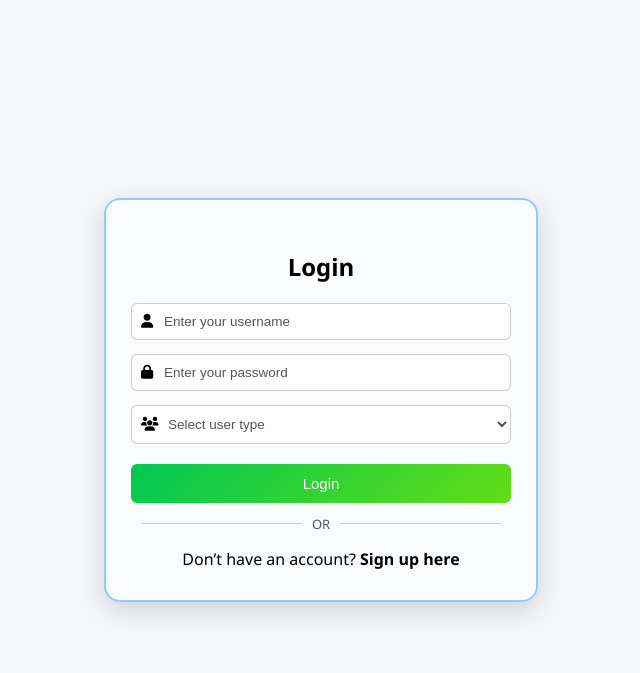
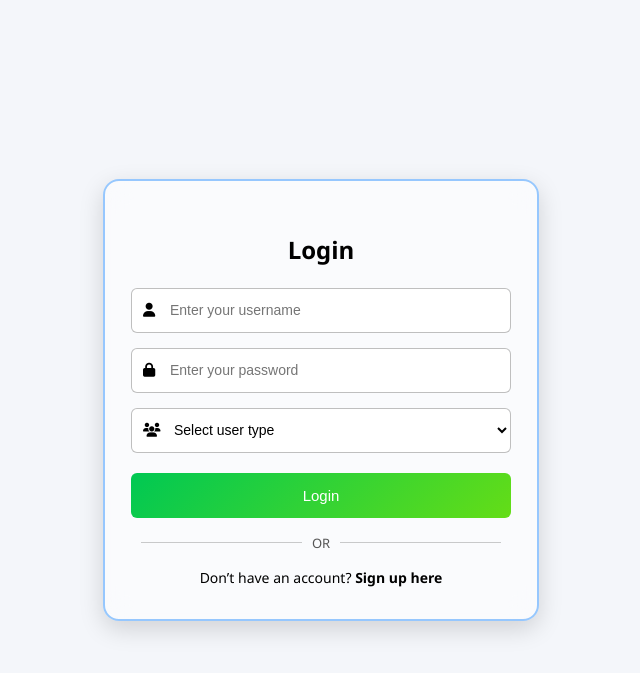
Before and after one commit to Yiee22/CSSO-SYSTEM, a PHP site: page /login.php in a window 1280 px wide. Shown: the top 673 px of the page, without its empty margins (319-959 px from the left). Run offline with PHP 8.4, Linux system fonts and the light colour scheme; some libraries are stand-ins or nearby versions.

Commit message:
Update login.php

```diff
--- a/login.php
+++ b/login.php
@@ -8,14 +8,14 @@ if ($conn->connect_error) {
 
 $message = "";
 $success = false;
-$loginSuccess = false;  // ✅ added missing
-$redirectPage = "";     // ✅ added missing
+$loginSuccess = false;
+$redirectPage = "";
 
-// LOGIN PROCESS
+// ==================== LOGIN PROCESS ====================
 if (isset($_POST['login'])) {
     $username = trim($_POST['username']);
     $password = trim($_POST['password']);
-    $usertype = $_POST['usertype'];
+    $usertype = trim($_POST['usertype']);
 
     $sql = "SELECT * FROM users WHERE username=? AND usertype=?";
     $stmt = $conn->prepare($sql);
@@ -25,8 +25,26 @@ if (isset($_POST['login'])) {
 
     if ($result->num_rows === 1) {
         $row = $result->fetch_assoc();
+        $role = strtolower($row['usertype']);
 
-        if (password_verify($password, $row['password'])) {
+        // ✅ Governor always ON, others must be status='on' or 1
+        if ($role === 'governor') {
+            $statusOk = true;
+        } else {
+            $statusOk = false;
+            if (isset($row['status'])) {
+                $statusOk = ($row['status'] == 1 || strtolower($row['status']) === 'on');
+            }
+        }
+
+        if (!$statusOk) {
+            $message = "Your account is not yet activated. Please wait for admin approval.";
+        }
+        elseif (!password_verify($password, $row['password'])) {
+            $message = "Invalid password!";
+        }
+        else {
+            // ✅ Login success
             session_regenerate_id(true);
             $_SESSION['user_id'] = $row['user_id'];
             $_SESSION['username'] = $row['username'];
@@ -40,23 +58,20 @@ if (isset($_POST['login'])) {
             } else {
                 $redirectPage = "user/user_dashboard.php";
             }
-        } else {
-            $message = "Invalid password!";
         }
     } else {
         $message = "Username or usertype not found!";
     }
 }
 
-// SIGNUP PROCESS with limits
+// ==================== SIGNUP PROCESS ====================
 if (isset($_POST['signup'])) {
     $fname = trim($_POST['first_name']);
     $lname = trim($_POST['last_name']);
     $username = trim($_POST['username']);
     $rawPassword = trim($_POST['password']);
-    $usertype = $_POST['usertype'];
+    $usertype = trim($_POST['usertype']);
 
-    // ✅ Role limits
     $limits = [
         'Governor'        => 1,
         'Vice Governor'   => 1,
@@ -70,7 +85,6 @@ if (isset($_POST['signup'])) {
     if (!array_key_exists($usertype, $limits)) {
         $message = "Invalid user type selected!";
     } else {
-        // Username duplicate check
         $checkUsername = $conn->prepare("SELECT COUNT(*) AS total FROM users WHERE username = ?");
         $checkUsername->bind_param("s", $username);
         $checkUsername->execute();
@@ -79,7 +93,6 @@ if (isset($_POST['signup'])) {
         if ($resUser['total'] > 0) {
             $message = "Username already taken! Please choose another.";
         } else {
-            // Role limit check
             $checkRole = $conn->prepare("SELECT COUNT(*) AS total FROM users WHERE usertype = ?");
             $checkRole->bind_param("s", $usertype);
             $checkRole->execute();
@@ -93,9 +106,12 @@ if (isset($_POST['signup'])) {
                     $message = "Password must be at least 8 characters long!";
                 } else {
                     $password = password_hash($rawPassword, PASSWORD_DEFAULT);
-                    $sql = "INSERT INTO users (first_name, last_name, username, password, usertype) VALUES (?,?,?,?,?)";
+                    $defaultStatus = ($usertype == 'Governor') ? 'on' : 'off';
+
+                    $sql = "INSERT INTO users (first_name, last_name, username, password, usertype, status)
+                            VALUES (?,?,?,?,?,?)";
                     $stmt = $conn->prepare($sql);
-                    $stmt->bind_param("sssss", $fname, $lname, $username, $password, $usertype);
+                    $stmt->bind_param("ssssss", $fname, $lname, $username, $password, $usertype, $defaultStatus);
 
                     if ($stmt->execute()) {
                         $success = true;
@@ -108,11 +124,16 @@ if (isset($_POST['signup'])) {
     }
 }
 ?>
+
+
 <!DOCTYPE html>
 <html lang="en">
 <head>
 <meta charset="UTF-8">
 <title>Login - CSSO</title>
+<link rel="stylesheet" href="https://cdnjs.cloudflare.com/ajax/libs/font-awesome/6.5.0/css/all.min.css">
+<script src="https://cdn.jsdelivr.net/npm/sweetalert2@11"></script>
+
 <style>
 body {
   font-family: 'Segoe UI', Arial, sans-serif;
@@ -123,91 +144,151 @@ if (isset($_POST['signup'])) {
   height: 100vh;
   margin: 0;
 }
+
+/* ✅ Login Box */
 .login-box {
   background: rgba(255, 255, 255, 0.5);
   width: 380px;
-        padding: 30px 25px;
+  padding: 32px 26px;
   border-radius: 16px;
   box-shadow: 0 8px 25px rgba(0,0,0,0.15);
   border: 2px solid rgba(0, 123, 255, 0.4);
   backdrop-filter: blur(15px);
+}
+
+h2 {
+  text-align: center;
+  margin-bottom: 22px;
+  color: #000;
+  font-weight: 600;
+}
+
+/* ✅ Input Group */
+.input-group {
+  position: relative;
+  margin-bottom: 15px;
+}
+
+.input-group i {
+  position: absolute;
+  left: 12px;
+  top: 50%;
+  transform: translateY(-50%);
+  color: #000;
+  font-size: 14px;
+}
+
+/* ✅ Align input and select perfectly */
+.input-group input,
+.input-group select {
+  width: 100%;
+  height: 45px;
+  padding: 10px 10px 10px 38px;
+  border-radius: 6px;
+  border: 1px solid rgba(0,0,0,0.25);
+  outline: none;
+  font-size: 14px;
+  color: #000;
+  background: rgba(255,255,255,0.85);
+  box-sizing: border-box;
+}
+
+.input-group input:focus,
+.input-group select:focus {
+  border-color: #007bff;
+  box-shadow: 0 0 4px rgba(0, 123, 255, 0.3);
+}
+
+/* ✅ Buttons */
+.btn-primary {
+  width: 100%;
+  height: 45px;
+  background: linear-gradient(135deg, #00c853, #64dd17);
+  color: #fff;
+  border: none;
+  border-radius: 6px;
+  font-size: 15px;
+  cursor: pointer;
+  margin-top: 5px;
+  transition: 0.3s ease;
+}
+.btn-primary:hover {
+  background: linear-gradient(135deg, #64dd17, #00c853);
+}
+
+/* ✅ Separator Line */
+.separator {
+  display: flex;
+  align-items: center;
+  justify-content: center;
+  margin: 16px 0;
+  color: #555;
+  font-size: 13px;
+}
+.separator::before,
+.separator::after {
+  content: "";
+  flex: 1;
+  height: 1px;
+  background: rgba(0,0,0,0.2);
+  margin: 0 10px;
+}
+
+/* ✅ Toggle Section */
+.toggle-section {
+  text-align: center;
+  margin-top: 14px;
+  color: #000;
+  font-size: 14px;
+}
+.toggle-link {
+  cursor: pointer;
+  color: #000;
+  font-weight: bold;
+}
+.toggle-link:hover {
+  text-decoration: underline;
+}
+
+/* ✅ Two-column signup row */
+.row {
+  display: flex;
+  gap: 10px;
+}
+.row .input-group {
+  flex: 1;
+}
+
+/* ✅ Smooth transition for form switching */
+#signupForm {
+  opacity: 0;
+  height: 0;
+  overflow: hidden;
+  pointer-events: none;
   transition: all 0.4s ease;
 }
-    h2 { text-align: center; margin-bottom: 20px; color: #000; }
-    .input-group { position: relative; margin-bottom: 14px; }
-    .input-group i {
-        position: absolute; left: 10px; top: 50%;
-        transform: translateY(-50%); color: #000; font-size: 14px;
+#signupForm.active {
+  opacity: 1;
+  height: auto;
+  pointer-events: auto;
 }
-    input, select {
-        width: 100%; padding: 10px 10px 10px 32px;
-        border-radius: 6px; border: 1px solid rgba(0,0,0,0.2);
-        outline: none; font-size: 13.5px; color: #000;
-        background: rgba(255,255,255,0.8);
-        transition: border-color 0.3s, background 0.3s;
-        box-sizing: border-box;
-    }
-    input::placeholder, select { color: #555; }
-    input:focus, select:focus { border-color: #007bff; background: rgba(255,255,255,0.9); }
-    .btn-primary {
-        width: 100%; padding: 11px;
-        background: linear-gradient(135deg, #00c853, #64dd17);
-        color: #fff; border: none; border-radius: 6px;
-        font-size: 15px; cursor: pointer; margin-top: 6px;
-        transition: 0.3s;
-    }
-    .btn-primary:hover { background: linear-gradient(135deg, #64dd17, #00c853); }
-    .toggle-section { text-align: center; margin-top: 15px; color: #000; }
-    .toggle-link { cursor: pointer; color: #000; font-weight: bold; }
-    .separator { display: flex; align-items: center; justify-content: center; margin: 12px 0; color: #555; font-size: 13px; }
-    .separator::before, .separator::after {
-        content: ""; flex: 1; height: 1px; background: rgba(0,0,0,0.2); margin: 0 10px;
-    }
-    .row { display: flex; gap: 8px; }
-    .row .input-group { flex: 1; }
-    #signupForm { opacity: 0; height: 0; overflow: hidden; pointer-events: none; transition: all 0.4s ease; }
-    #signupForm.active { opacity: 1; height: auto; pointer-events: auto; }
-    #loginForm.hide { opacity: 0; height: 0; overflow: hidden; pointer-events: none; }
-
-    /* ✅ Center Popup Styles */
-    .popup {
-        position: fixed;
-        top: 50%; left: 50%;
-        transform: translate(-50%, -50%);
-        background: #fff;
-        padding: 18px 30px;
-        border-radius: 12px;
-        box-shadow: 0 4px 25px rgba(0,0,0,0.3);
-        text-align: center;
-        z-index: 9999;
-        animation: fadeInOut 2s ease;
-        font-weight: bold;
-    }
-    .popup.success { border: 2px solid #28a745; color: #28a745; }
-    .popup.error { border: 2px solid #dc3545; color: #dc3545; }
-
-    @keyframes fadeInOut {
-        0% { opacity: 0; transform: translate(-50%, -60%); }
-        10% { opacity: 1; transform: translate(-50%, -50%); }
-        90% { opacity: 1; }
-        100% { opacity: 0; transform: translate(-50%, -60%); }
+#loginForm.hide {
+  opacity: 0;
+  height: 0;
+  overflow: hidden;
+  pointer-events: none;
 }
 </style>
-<link rel="stylesheet" href="https://cdnjs.cloudflare.com/ajax/libs/font-awesome/6.5.0/css/all.min.css">
 </head>
+
 <body>
 <div class="login-box">
   <h2 id="formTitle">Login</h2>
 
+  <!-- ✅ LOGIN FORM -->
   <form method="POST" id="loginForm" autocomplete="off">
-        <div class="input-group">
-            <i class="fa fa-user"></i>
-            <input type="text" name="username" placeholder="Enter your username" required>
-        </div>
-        <div class="input-group">
-            <i class="fa fa-lock"></i>
-            <input type="password" name="password" placeholder="Enter your password" required>
-        </div>
+    <div class="input-group"><i class="fa fa-user"></i><input type="text" name="username" placeholder="Enter your username" required></div>
+    <div class="input-group"><i class="fa fa-lock"></i><input type="password" name="password" placeholder="Enter your password" required></div>
     <div class="input-group">
       <i class="fa fa-users"></i>
       <select name="usertype" required>
@@ -226,11 +307,11 @@ if (isset($_POST['signup'])) {
     <div class="separator">OR</div>
 
     <div class="toggle-section">
-            Don’t have an account?
-            <span class="toggle-link" onclick="toggleForms('signup')">Sign up here</span>
+      Don’t have an account? <span class="toggle-link" onclick="toggleForms('signup')">Sign up here</span>
     </div>
   </form>
 
+  <!-- ✅ SIGNUP FORM -->
   <form method="POST" id="signupForm" autocomplete="off">
     <div class="row">
       <div class="input-group"><i class="fa fa-user"></i><input type="text" name="first_name" placeholder="First name" required></div>
@@ -238,7 +319,6 @@ if (isset($_POST['signup'])) {
     </div>
     <div class="input-group"><i class="fa fa-at"></i><input type="text" name="username" placeholder="Choose a username" required></div>
     <div class="input-group"><i class="fa fa-lock"></i><input type="password" name="password" id="signupPassword" placeholder="Create a password" required></div>
-        <div id="passwordError" class="error-message" style="display:none;"></div>
     <div class="input-group">
       <i class="fa fa-id-badge"></i>
       <select name="usertype" required>
@@ -255,39 +335,49 @@ if (isset($_POST['signup'])) {
     <button type="submit" class="btn-primary" name="signup">Create Account</button>
 
     <div class="toggle-section">
-            Already have an account?
-            <span class="toggle-link" onclick="toggleForms('login')">Login here</span>
+      Already have an account? <span class="toggle-link" onclick="toggleForms('login')">Login here</span>
     </div>
   </form>
 </div>
 
-
+<!-- ✅ SWEETALERT MESSAGES -->
 <?php if ($message != ""): ?>
-<div class="popup error" id="errorPopup"><?php echo $message; ?></div>
 <script>
-setTimeout(() => {
-    document.getElementById("errorPopup").style.display = "none";
-}, 2000);
+Swal.fire({
+  title: "Error!",
+  text: "<?php echo $message; ?>",
+  icon: "error",
+  confirmButtonColor: "#1E40AF",
+  confirmButtonText: "OK"
+});
 </script>
 <?php endif; ?>
 
 <?php if ($success): ?>
-<div class="popup success" id="successPopup">Signup successful! You can now login.</div>
 <script>
-setTimeout(() => {
-    document.getElementById("successPopup").style.display = "none";
+Swal.fire({
+  title: "Signup Successful!",
+  text: "You can now login.",
+  icon: "success",
+  confirmButtonColor: "#1E40AF"
+}).then(() => {
   toggleForms('login');
-}, 2000);
+});
 </script>
 <?php endif; ?>
 
 <?php if ($loginSuccess): ?>
-<div class="popup success" id="loginPopup">Login successful!</div>
 <script>
-setTimeout(() => {
-    document.getElementById("loginPopup").style.display = "none";
+Swal.fire({
+  title: "Login Successful!",
+  text: "Welcome back!",
+  icon: "success",
+  confirmButtonColor: "#1E40AF",
+  timer: 1500,
+  showConfirmButton: false
+}).then(() => {
   window.location.href = "<?php echo $redirectPage; ?>";
-}, 1500);
+});
 </script>
 <?php endif; ?>
 
@@ -296,10 +386,8 @@ function toggleForms(form) {
   const loginForm = document.getElementById('loginForm');
   const signupForm = document.getElementById('signupForm');
   const formTitle = document.getElementById('formTitle');
-
   document.querySelectorAll('input').forEach(i => i.value = '');
   document.querySelectorAll('select').forEach(s => s.selectedIndex = 0);
-
   if (form === 'signup') {
     loginForm.classList.add('hide');
     signupForm.classList.add('active');
@@ -310,18 +398,6 @@ function toggleForms(form) {
     formTitle.innerText = "Login";
   }
 }
-
-document.getElementById("signupForm").addEventListener("submit", function(e) {
-    let pass = document.getElementById("signupPassword");
-    let err = document.getElementById("passwordError");
-    if (pass.value.length < 8) {
-        e.preventDefault();
-        err.style.display = "block";
-        err.textContent = "Password must be at least 8 characters.";
-    } else {
-        err.style.display = "none";
-    }
-});
 </script>
 </body>
 </html>
```
Lines whose indentation alone changed are shown as unchanged.
